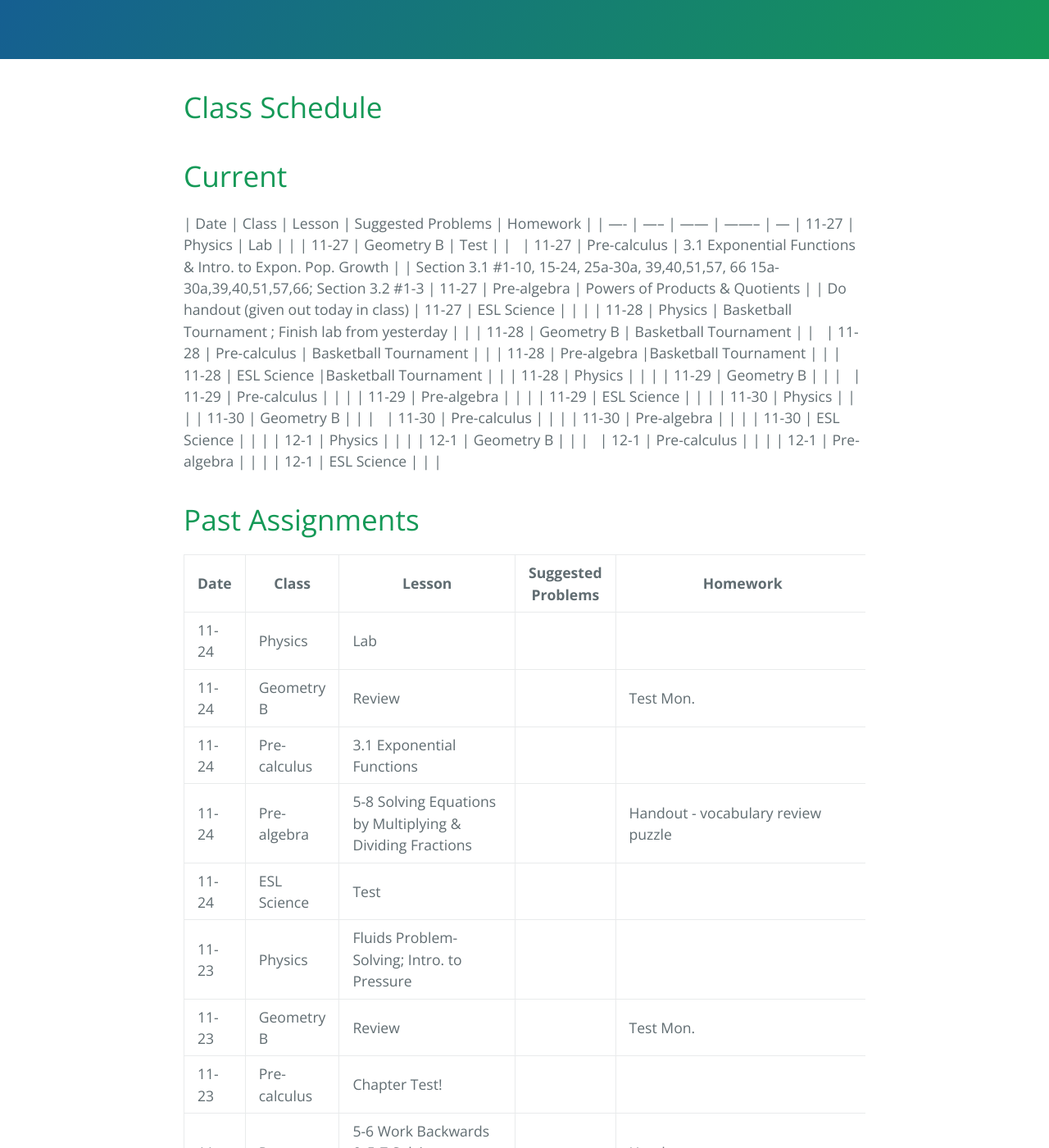
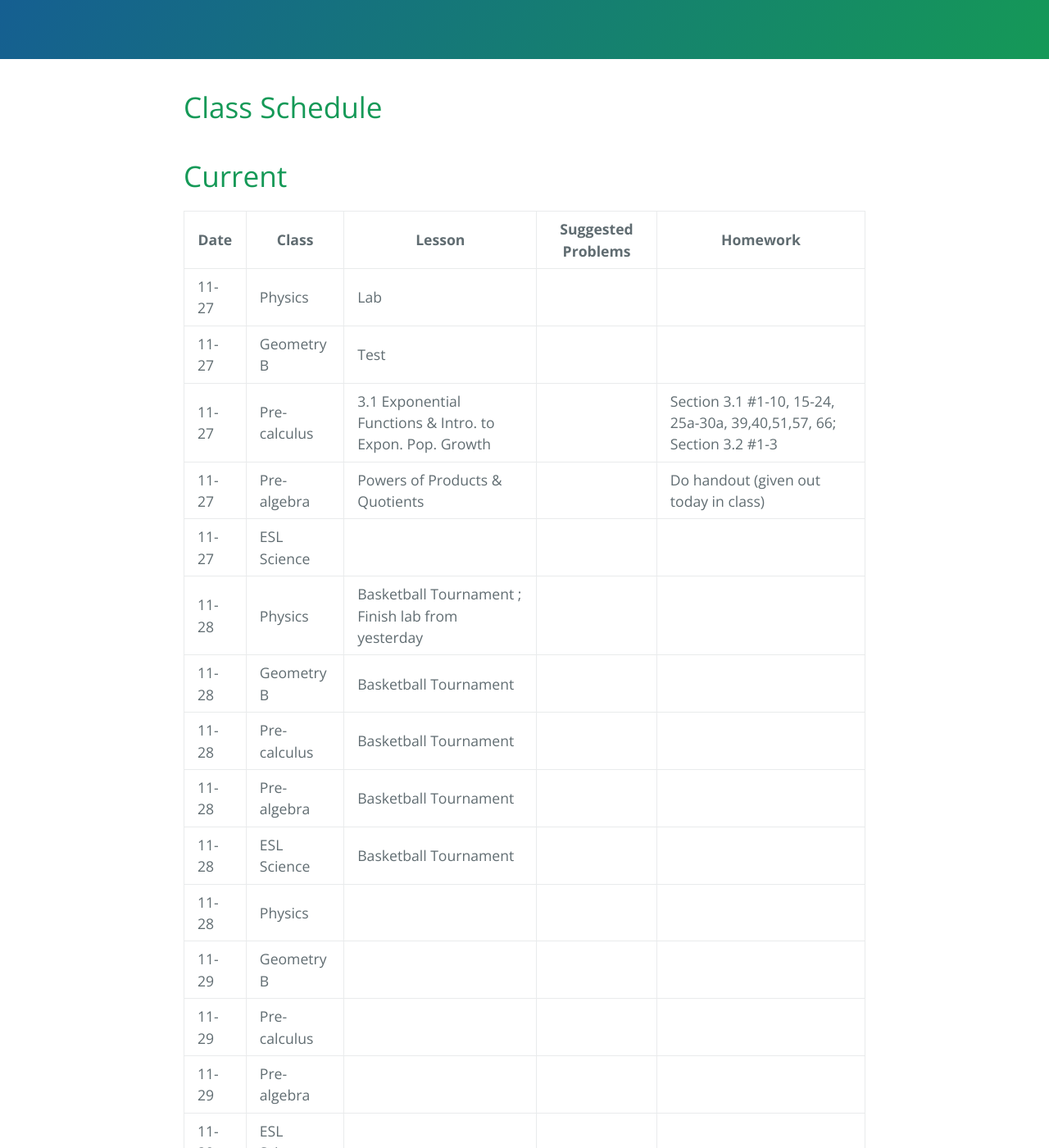
Before and after one commit to gpayoo/gpayoo, a Jekyll site: the page built from index.md, in a window 1280 px wide and 1400 px high, scrolled down 311 px. Shown: the whole window at 82% size. Built offline with Jekyll 4.4.1, drawn with Linux system fonts in a browser that asks for light colours; our own code applies the rules of GitHub Pages for plain Markdown files; some of the changed text lies outside the part shown.

Commit message:
Update index.md

```diff
--- a/index.md
+++ b/index.md
@@ -12,8 +12,7 @@ layout: default
 | ---- | ----- | ------ | -------- | ---
 | 11-27 | Physics |  Lab | |
 | 11-27 | Geometry B | Test | |
-| 11-27 | Pre-calculus | 3.1 Exponential Functions & Intro. to Expon. Pop. Growth  | |  Section 3.1 #1-10, 15-24, 25a-30a, 39,40,51,57, 66
-15a-30a,39,40,51,57,66; Section 3.2 #1-3
+| 11-27 | Pre-calculus | 3.1 Exponential Functions & Intro. to Expon. Pop. Growth  | |  Section 3.1 #1-10, 15-24, 25a-30a, 39,40,51,57, 66; Section 3.2 #1-3
 | 11-27 | Pre-algebra | Powers of Products & Quotients  | | Do handout (given out today in class)
 | 11-27 | ESL Science | |  |
 | 11-28 | Physics | Basketball Tournament ; Finish lab from yesterday | |
```
